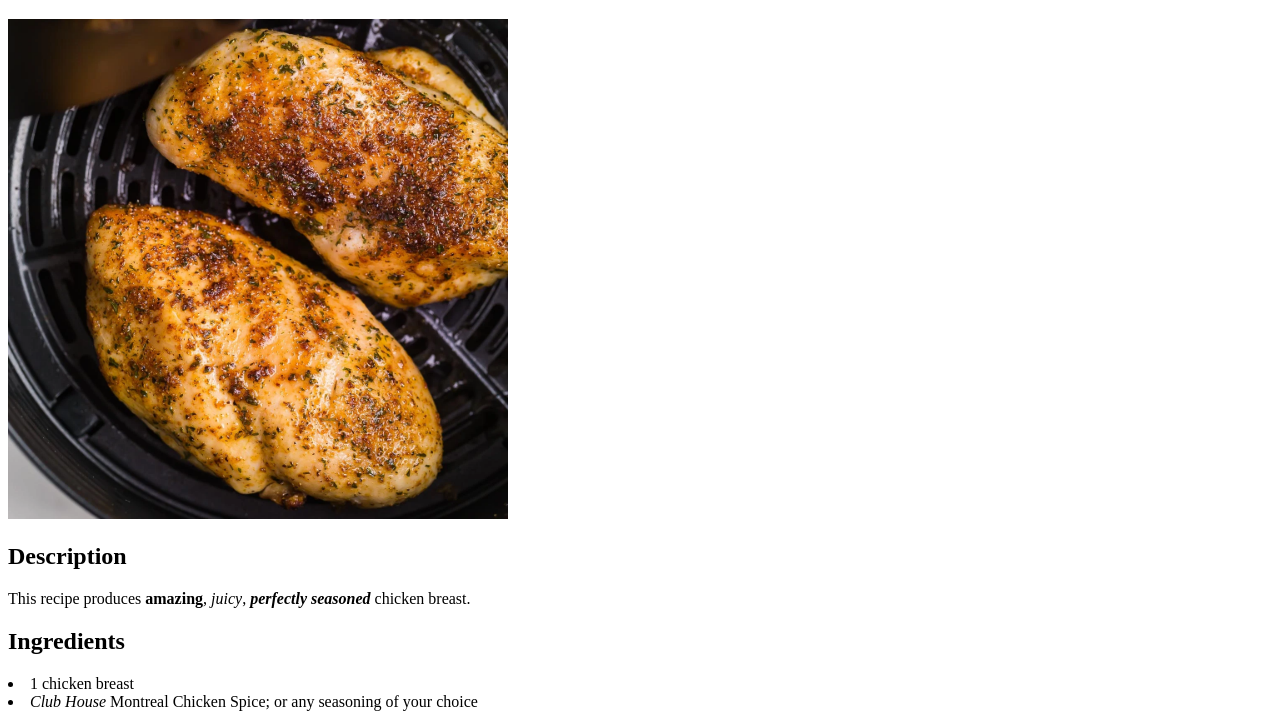
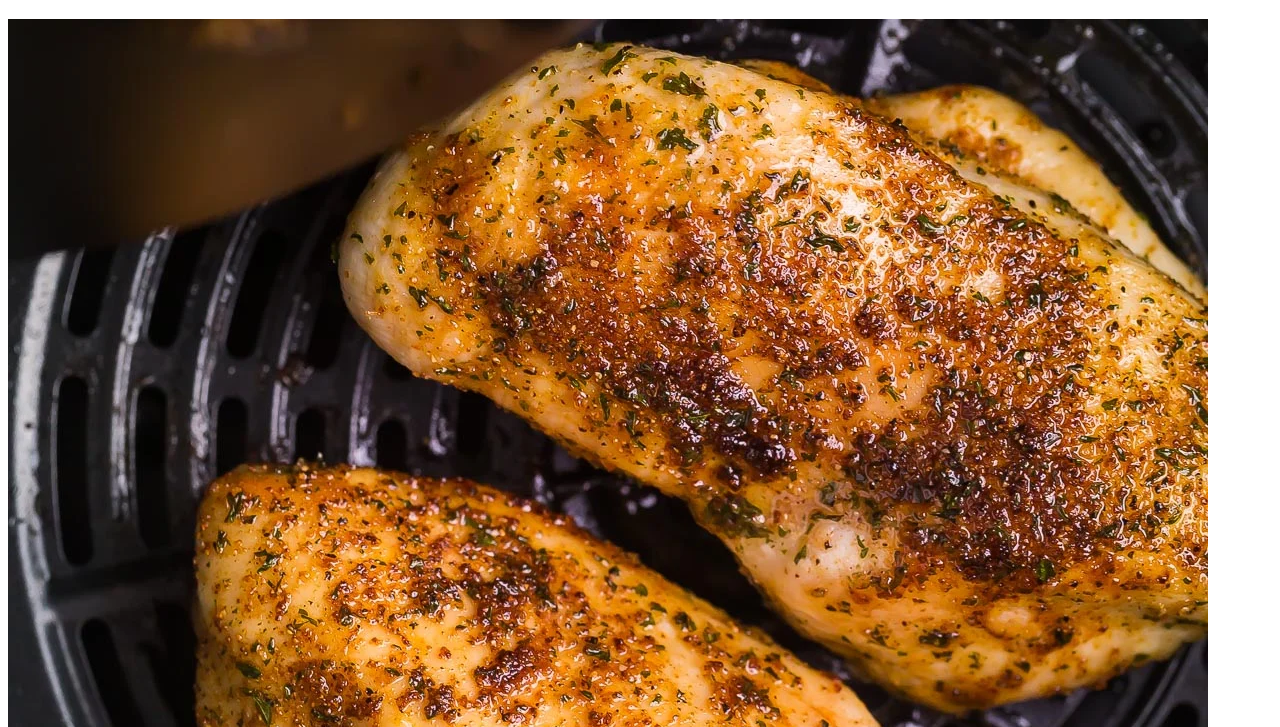
Before and after one commit to ConnorMcDonalds97/Recipe-Site, a plain HTML site: page recipes/AirFryerChicken.html in a window 1280 px wide. Shown: the part 61-788 px from the top of the page. Drawn offline with Linux system fonts and the light colour scheme.

Commit message:
Add style.css and edit styling
- External style.css file was added.
- Image styling has been removed from inline HTML code
- Image styling is now found in the style.css file

```diff
--- a/recipes/AirFryerChicken.html
+++ b/recipes/AirFryerChicken.html
@@ -7,7 +7,7 @@
 
     <body>
         <h1>Air Fryer Chicken</h1>
-        <img src="../img/air-fryer-chicken-breast.png" height="500" weight="500" alt="Two glistening, freshly air-fried chicken breast in an air fryer basket">
+        <img src="../img/air-fryer-chicken-breast.png" alt="Two glistening, freshly air-fried chicken breast in an air fryer basket">
         <h2>Description</h2>
         <p>This recipe produces <strong>amazing</strong>, <em>juicy</em>, <strong><em>perfectly seasoned</em></strong> chicken breast.</p>
         <h2>Ingredients</h2>
--- /dev/null
+++ b/style.css
@@ -0,0 +1,5 @@
+img{
+    height:auto;
+    width: 200;
+    align-self: center;
+}
```
Also changed, not shown: recipes/StirFryVegetables.html (+1 -1 lines), recipes/rice.html (+1 -1 lines).
